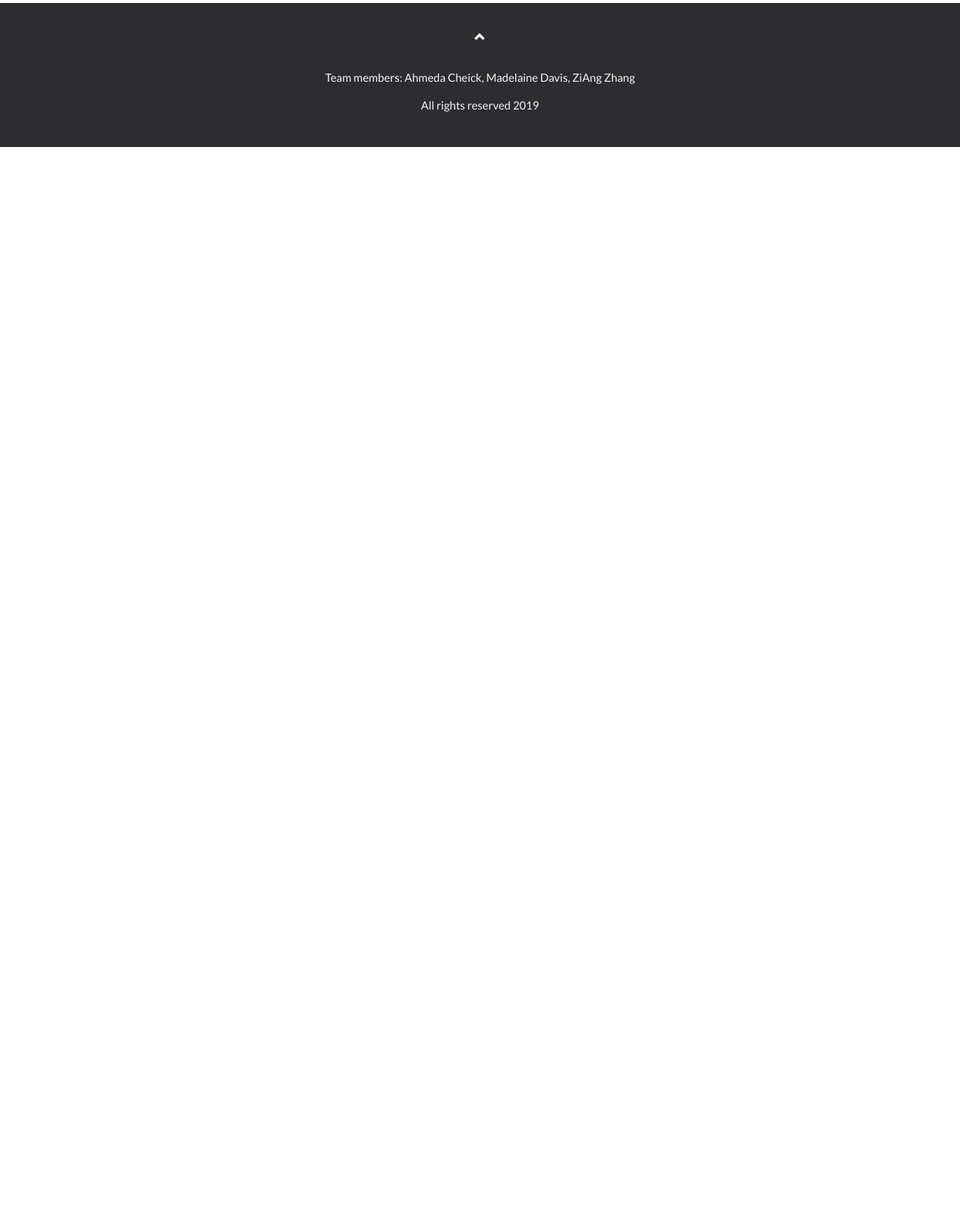
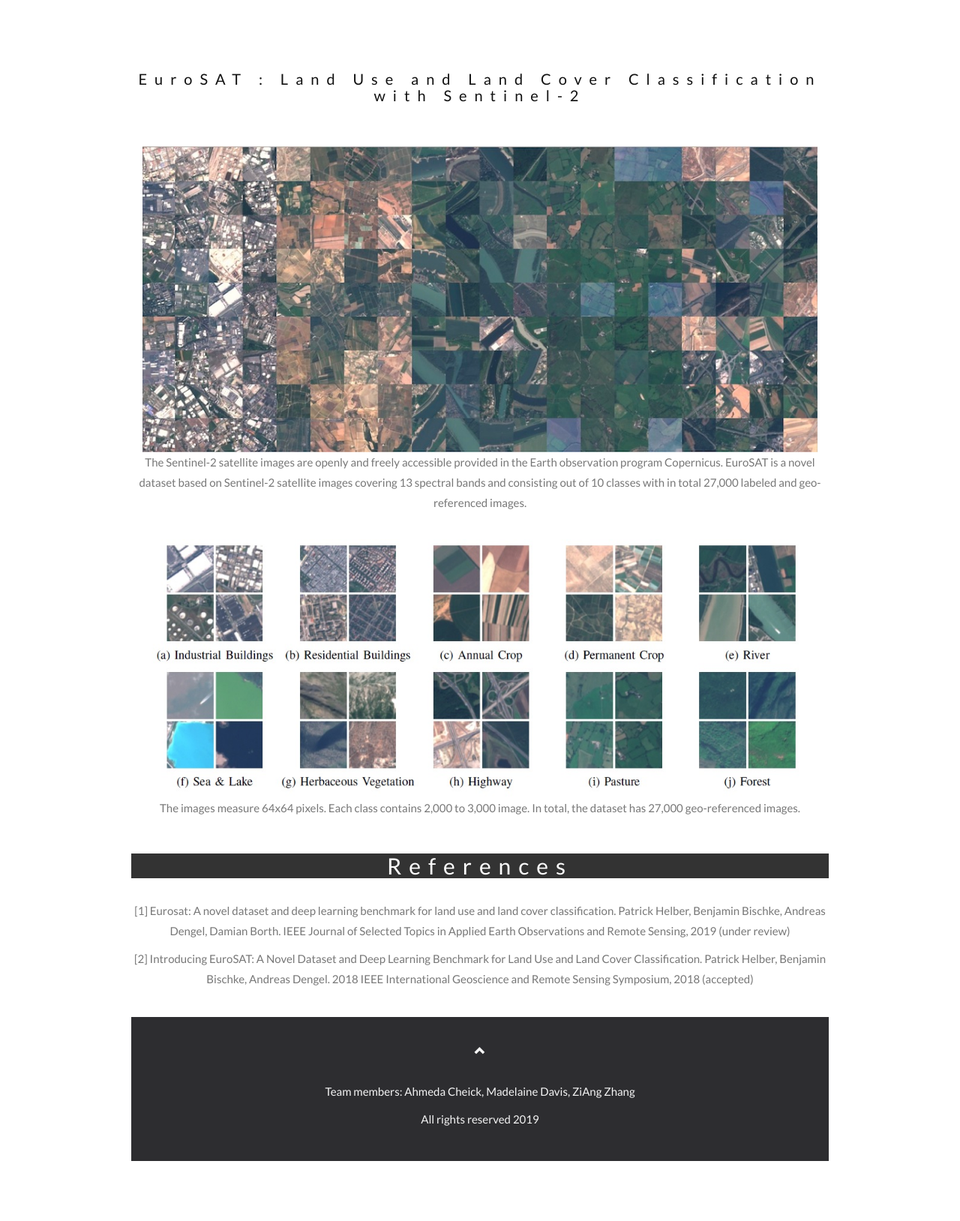
Before and after one commit to ziangzhang10/satellite-data-machine-learning, a Flask app: page /data in a window 1280 px wide. Shown: the part 50-1678 px from the top of the page at 75% size. Before the commit the page ends 246 px from the top, so only its background shows below. Run offline with Flask 2, Linux system fonts and the light colour scheme; some libraries are stand-ins or nearby versions.

Commit message:
Almost there!

```diff
--- a/engine/static/css/style.css
+++ b/engine/static/css/style.css
@@ -147,7 +147,7 @@ body {
     padding: 0px, 0px !important;
   }
 
-  #myImg img{
+  .myImg img{
       max-width: 100%;
       max-height: 100%;
 
--- a/engine/templates/data.html
+++ b/engine/templates/data.html
@@ -55,6 +55,35 @@
 <div></br></br></div>
 
 
+<!-- Container (The Main Section) -->
+<div id="main" class="container text-center">
+  <h3>EuroSAT : Land Use and Land Cover Classification with Sentinel-2</h3>
+
+  <br>
+  <row>
+    <div class="myImg col-lg-12" >
+      <img src="/static/images/eurosat_overview_small.jpg" alt="Eurosat">
+    </div>
+  </row>
+  <p>The
+    Sentinel-2 satellite images are openly and freely accessible provided
+    in the Earth observation program Copernicus. EuroSAT is a novel dataset based on Sentinel-2 satellite images covering 13
+    spectral bands and consisting out of 10 classes with in total 27,000
+    labeled and geo-referenced images.</p>
+  <!-- INSERT VISUALIZATION !!! -->
+  <row>
+    <div class="myImg col-lg-12" >
+      <img src="/static/images/eurosat_cats.jpg" alt="Eurosat">
+    </div>
+  </row>
+  <p>The images
+    measure 64x64 pixels. Each class contains 2,000 to 3,000 image. In total, the dataset has 27,000 geo-referenced images.</p>
+  <br>
+
+  <h4>References</h4>
+  <p>[1] Eurosat: A novel dataset and deep learning benchmark for land use and land cover classification. Patrick Helber, Benjamin Bischke, Andreas Dengel, Damian Borth. IEEE Journal of Selected Topics in Applied Earth Observations and Remote Sensing, 2019 (under review)</p>
+  <p>[2] Introducing EuroSAT: A Novel Dataset and Deep Learning Benchmark for Land Use and Land Cover Classification. Patrick Helber, Benjamin Bischke, Andreas Dengel. 2018 IEEE International Geoscience and Remote Sensing Symposium, 2018 (accepted)</p>
+  <br>
 
 
 
```
Also changed, not shown: engine/templates/model.html (+36 -0 lines), engine/static/images/eurosat_cats.jpg (added), engine/static/images/eurosat_overview_small.jpg (added), engine/static/images/model_accuracy.png (added), engine/static/images/residual_learning.png (added), engine/static/images/resnet.jpeg (added), engine/static/js/sunburst.js (added), test-notebooks/model.png (added), 5 other files.
